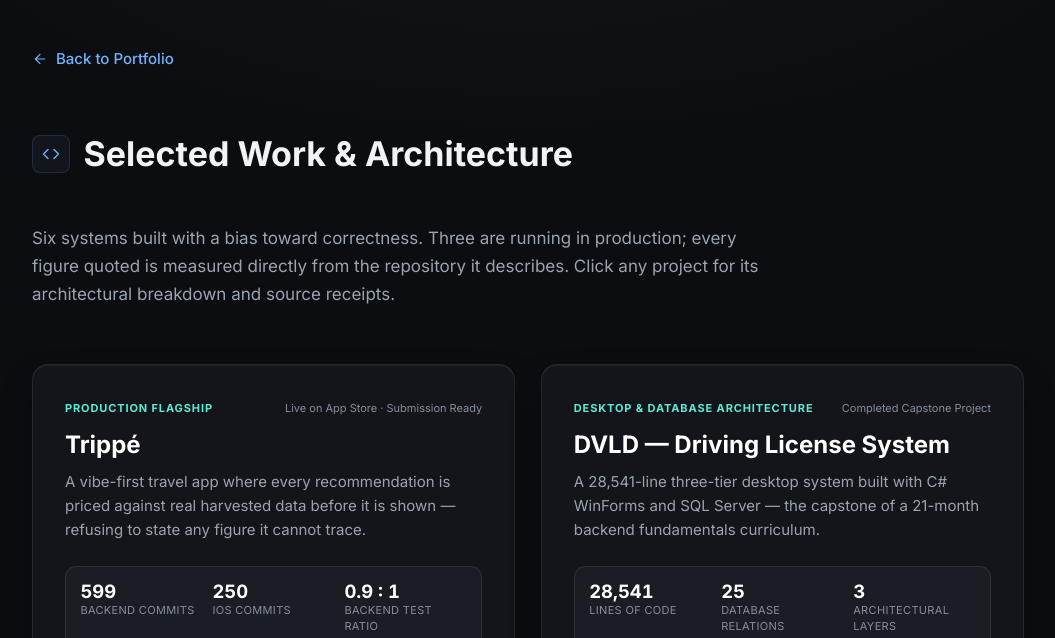
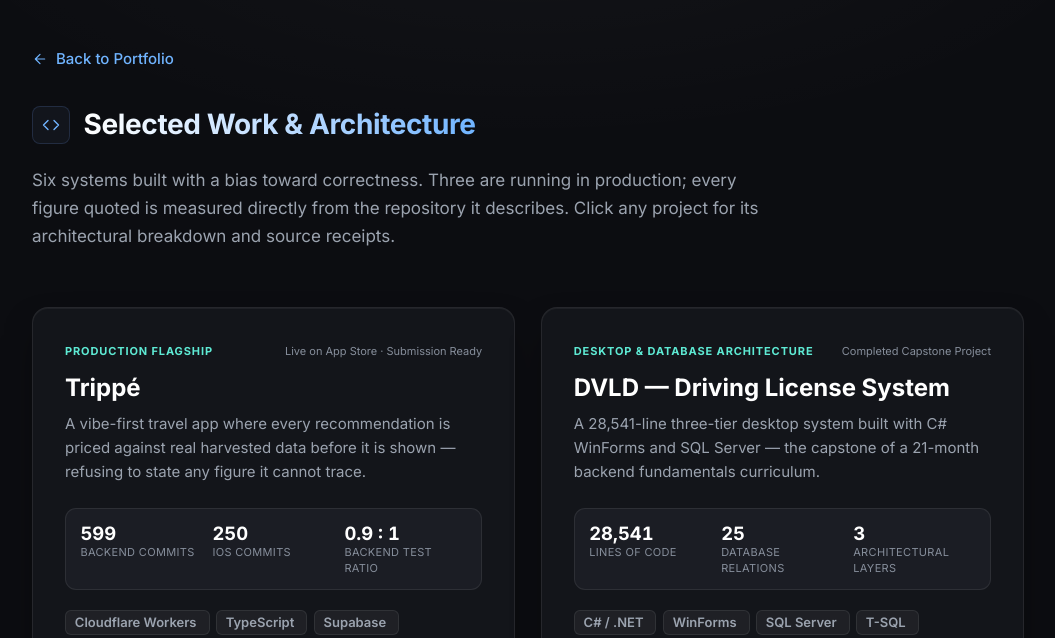
Before and after one commit to mo7morad/morad.dev, an Astro site: page /projects in a window 1280 px wide. Shown: the top 638 px of the page, without its empty margins (112-1167 px from the left). Built offline with nearby package versions, Linux system fonts and the light colour scheme; Astro itself is replaced by a stand-in of ours.

Commit message:
style: use gradient of blue only at the end of heading words

```diff
--- a/src/pages/projects/index.astro
+++ b/src/pages/projects/index.astro
@@ -26,7 +26,7 @@ const iconExternal = line('<path d="M7 17 17 7M9 7h8v8"/>', 14);
     <header class="p-header">
       <div class="section-head">
         <span class="section-badge"><Fragment set:html={iconBrackets} /></span>
-        <h1 class="section-title" style="--grad-end:var(--cyan)">Selected Work &amp; Architecture</h1>
+        <h1 class="section-title">Selected Work &amp; Architecture</h1>
       </div>
       <p class="p-lead">
         Six systems built with a bias toward correctness. Three are running in production;
--- a/src/styles/global.css
+++ b/src/styles/global.css
@@ -353,15 +353,15 @@ section{padding:3.6rem 0; scroll-margin-top:84px;}
   border:1px solid rgba(120,160,255,.16);
 }
 .section-badge svg{width:18px; height:18px;}
-h2.section-title{
+.section-title{
   font-size:clamp(1.5rem,2.4vw,var(--fs-title1)); font-weight:800; letter-spacing:-.014em; line-height:1.2; margin:0;
   /* At 390 the contact heading broke [28, 9], leaving "to build." alone. */
   text-wrap:balance;
-  background:linear-gradient(90deg,#fff,var(--blue-soft) 55%,var(--grad-end,var(--cyan)));
+  background:linear-gradient(90deg, #fff 0%, var(--blue-soft) 55%, var(--blue) 100%);
   -webkit-background-clip:text; background-clip:text; color:transparent;
 }
 @media (forced-colors:active){
-  h2.section-title{background:none; color:CanvasText; -webkit-text-fill-color:CanvasText;}
+  .section-title{background:none; color:CanvasText; -webkit-text-fill-color:CanvasText;}
   /* Forced colors drops gradients and box-shadows, which is every cue these
      three used: the travelled rail, the "you are here" edge, and the active nav
      item (whose only remaining signal was #fff against link text that all
```
Also changed, not shown: src/pages/index.astro (+4 -4 lines).
